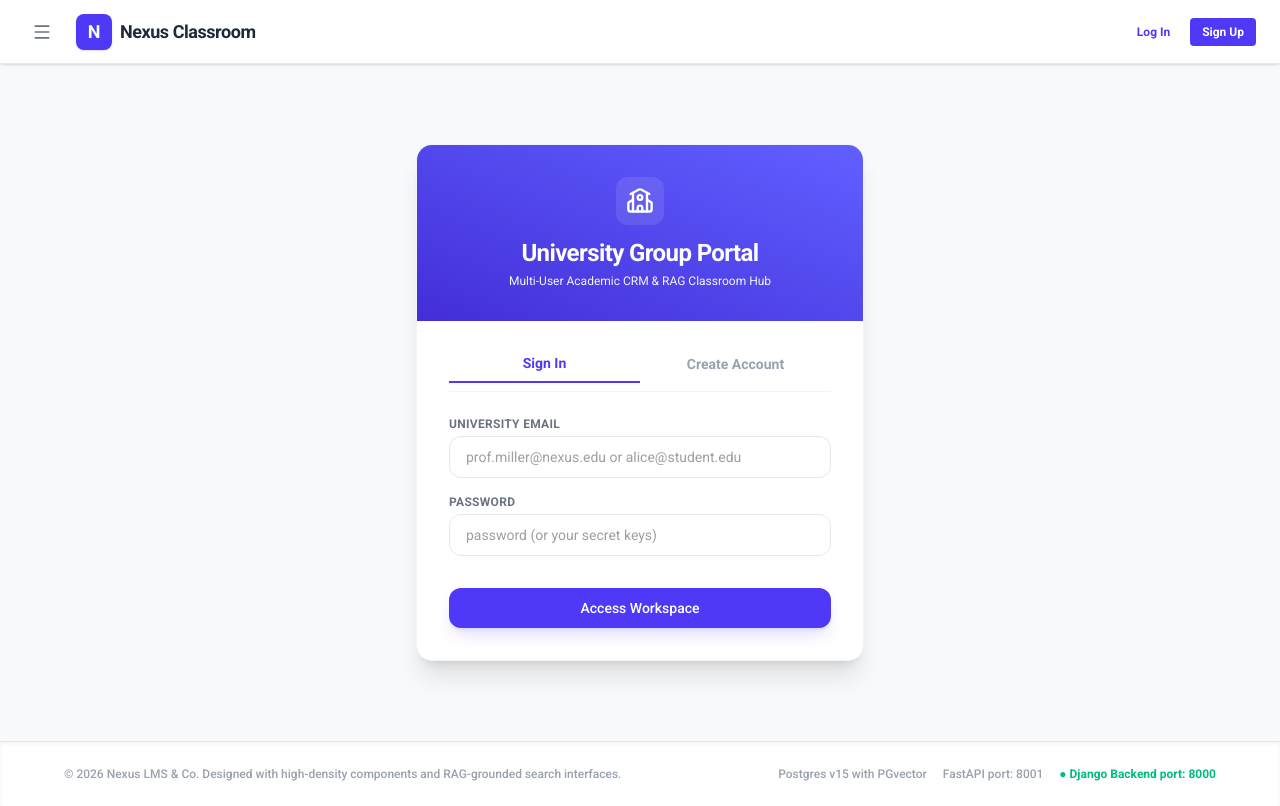
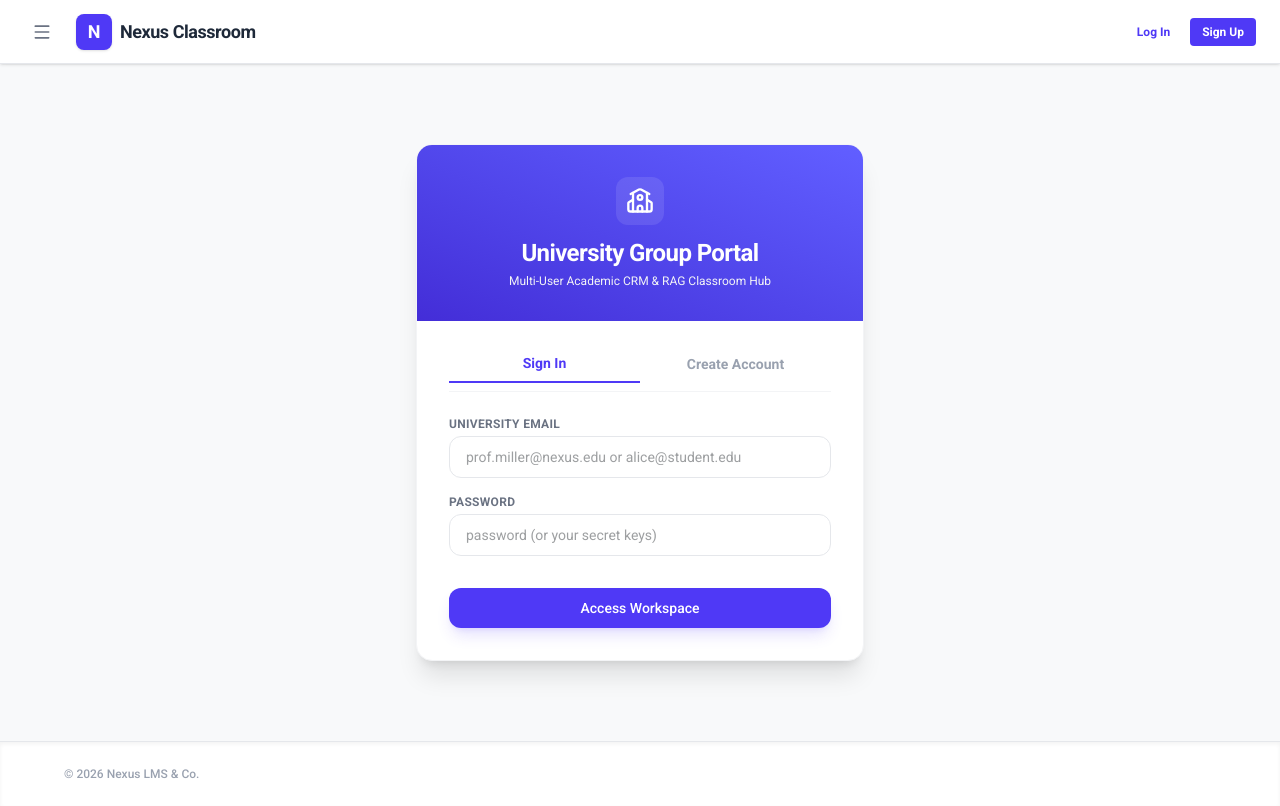
Before and after one commit to chill-br/Nexus_LMS, a React (Vite) app: page / in a window 1280 px wide. Built offline with nearby package versions, Linux system fonts and the light colour scheme.

Commit message:
Update App.tsx

```diff
--- a/src/App.tsx
+++ b/src/App.tsx
@@ -3065,11 +3065,8 @@ export default function App() {
       {/* FOOTER */}
       <footer className="bg-white border-t border-gray-200 py-6 px-6 text-center text-xs text-gray-400 mt-auto font-medium shadow-inner">
         <div className="max-w-6xl mx-auto flex flex-col sm:flex-row justify-between items-center gap-4">
-          <p>© 2026 Nexus LMS & Co. Designed with high-density components and RAG-grounded search interfaces.</p>
+          <p>© 2026 Nexus LMS & Co.</p>
           <div className="flex gap-4">
-            <span className="hover:text-indigo-600 cursor-help">Postgres v15 with PGvector</span>
-            <span className="hover:text-indigo-600 cursor-help">FastAPI port: 8001</span>
-            <span className="text-emerald-500 font-bold block shrink-0">● Django Backend port: 8000</span>
           </div>
         </div>
       </footer>
```
